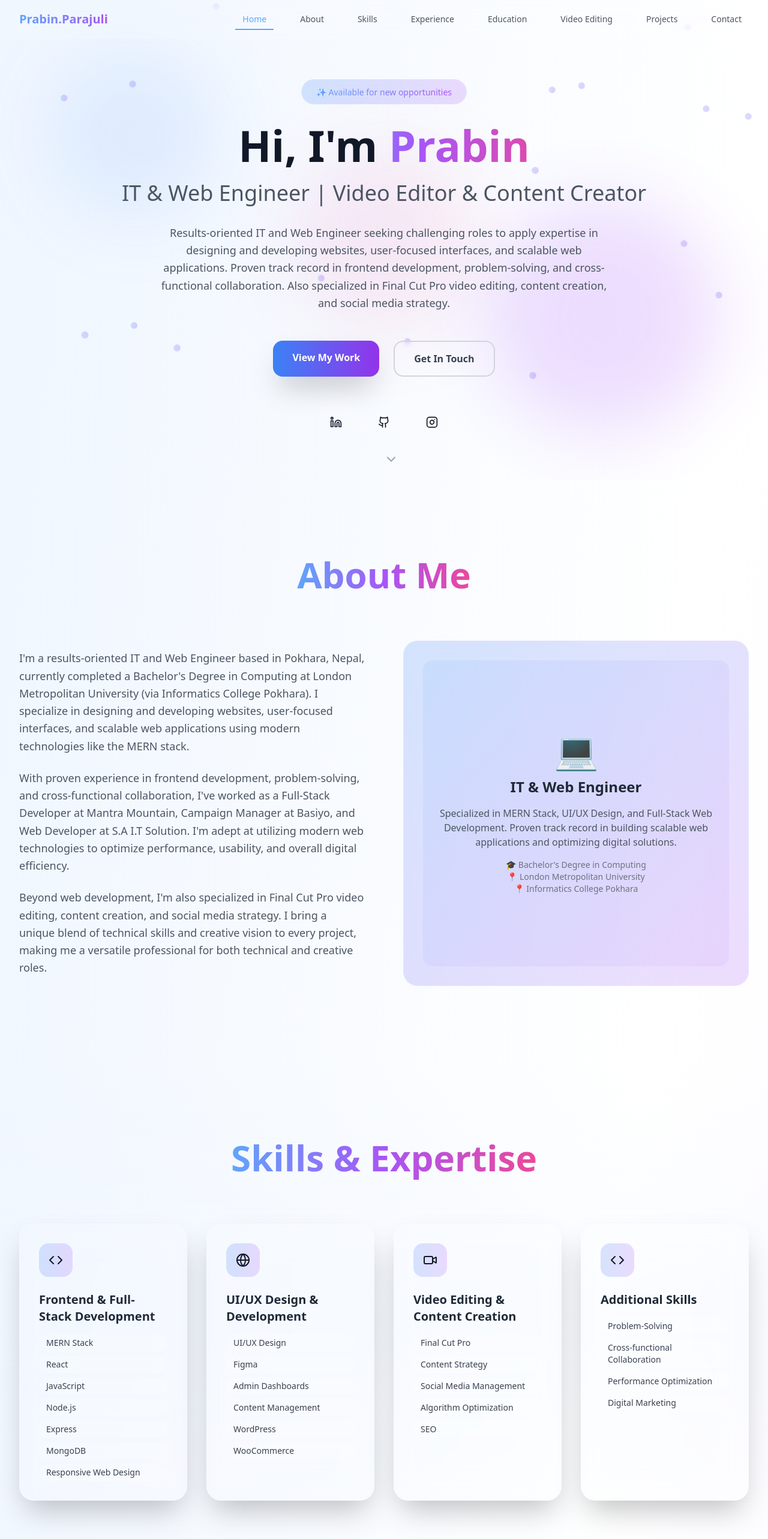
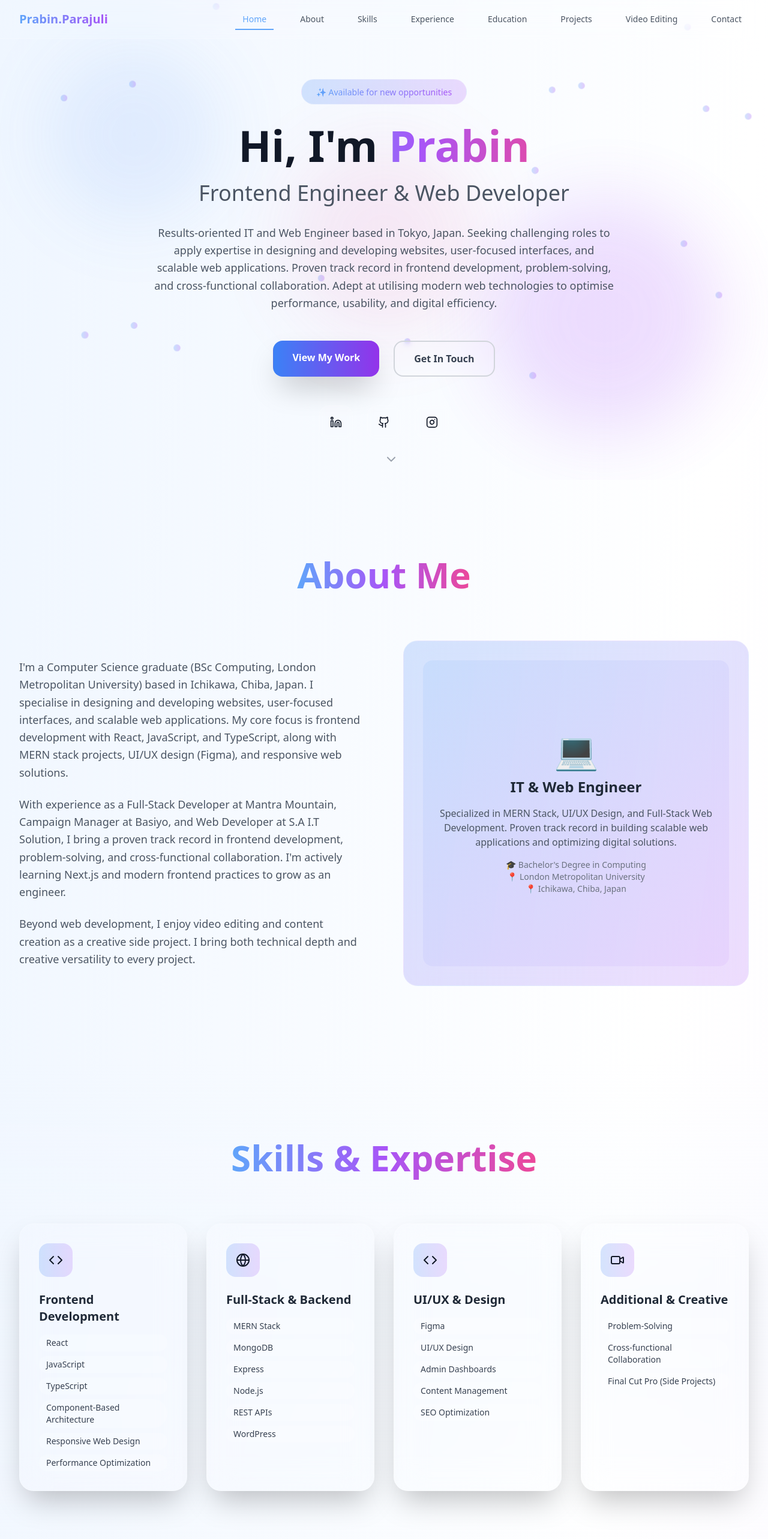
Before and after one commit to Prabin-496/pprabin.com.np, a React (Vite) app: page / in a window 1280 px wide. Shown: the top 2566 px of the page at 60% size. Built offline with nearby package versions, Linux system fonts and the light colour scheme.

Commit message:
Japan Based IT engineeer

```diff
--- a/src/components/Portfolio.tsx
+++ b/src/components/Portfolio.tsx
@@ -24,7 +24,7 @@ const Portfolio = () => {
 
   useEffect(() => {
     const handleScroll = () => {
-      const sections = ['home', 'about', 'skills', 'experience', 'education', 'video-editing', 'projects', 'contact'];
+      const sections = ['home', 'about', 'skills', 'experience', 'education', 'projects', 'video-editing', 'contact'];
       const scrollPosition = window.scrollY + 100;
 
       sections.forEach(section => {
@@ -95,7 +95,7 @@ const Portfolio = () => {
       title: 'Singapore Handpans',
       description: 'E-commerce website for handcrafted handpans, showcasing instruments, sound samples, and brand story.',
       image: handpan,
-      technologies: ['WordPress', 'Elementor', 'Custom CSS', 'JavaScript','JS'],
+      technologies: ['WordPress', 'Elementor', 'Custom CSS', 'JavaScript'],
       liveLink: 'https://singaporehandpans.com/',
       category: 'wordpress'
     }
@@ -147,24 +147,24 @@ const Portfolio = () => {
 
   const skills = [
     {
-      category: 'Frontend & Full-Stack Development',
+      category: 'Frontend Development',
       icon: <Code className="w-6 h-6" />,
-      skills: ['MERN Stack', 'React', 'JavaScript', 'Node.js', 'Express', 'MongoDB', 'Responsive Web Design']
+      skills: ['React', 'JavaScript', 'TypeScript', 'Component-Based Architecture', 'Responsive Web Design', 'Performance Optimization']
     },
     {
-      category: 'UI/UX Design & Development',
+      category: 'Full-Stack & Backend',
       icon: <Globe className="w-6 h-6" />,
-      skills: ['UI/UX Design', 'Figma', 'Admin Dashboards', 'Content Management', 'WordPress', 'WooCommerce']
+      skills: ['MERN Stack', 'MongoDB', 'Express', 'Node.js', 'REST APIs', 'WordPress']
     },
     {
-      category: 'Video Editing & Content Creation',
-      icon: <Video className="w-6 h-6" />,
-      skills: ['Final Cut Pro', 'Content Strategy', 'Social Media Management', 'Algorithm Optimization', 'SEO']
+      category: 'UI/UX & Design',
+      icon: <Code className="w-6 h-6" />,
+      skills: ['Figma', 'UI/UX Design', 'Admin Dashboards', 'Content Management', 'SEO Optimization']
     },
     {
-      category: 'Additional Skills',
-      icon: <Code className="w-6 h-6" />,
-      skills: ['Problem-Solving', 'Cross-functional Collaboration', 'Performance Optimization', 'Digital Marketing']
+      category: 'Additional & Creative',
+      icon: <Video className="w-6 h-6" />,
+      skills: ['Problem-Solving', 'Cross-functional Collaboration', 'Final Cut Pro (Side Projects)']
     }
   ];
 
@@ -183,7 +183,7 @@ const Portfolio = () => {
       company: 'Basiyo',
       position: 'Campaign Manager / Web & UI Operations',
       location: 'Nepal',
-      period: 'Feb 2022 - 2025',
+      period: 'Feb 2022 - 2024',
       description: 'Managed frontend content and admin dashboards for digital campaigns. Optimized UI/UX of landing pages to improve user experience. Tracked performance metrics and coordinated updates with design and dev teams.',
       technologies: ['UI/UX Design', 'Admin Dashboards', 'Content Management', 'Performance Analytics']
     },
@@ -222,16 +222,13 @@ const Portfolio = () => {
     'Learning npm',
     'Microsoft 365 Copilot First Look',
     'Objects in JavaScript',
-    'React (Multiple Certifications)',
-    'Node.js (Multiple Certifications)',
-    'AI (Multiple Certifications)',
-    'UX Design (Multiple Certifications)'
+    'React & Node.js (Multiple Certifications)'
   ];
 
   const languages = [
     { name: 'English', level: 'Fluent' },
     { name: 'Nepali', level: 'Native' },
-    { name: 'Japanese', level: 'Elementary' }
+    { name: 'Japanese', level: 'JLPT N5–N4 (Basic Communication)' }
   ];
 
   const Navigation = () => (
@@ -251,7 +248,7 @@ const Portfolio = () => {
           </motion.div>
 
           <div className="hidden md:flex items-center space-x-8">
-            {['Home', 'About', 'Skills', 'Experience', 'Education', 'Video Editing', 'Projects', 'Contact'].map((item) => (
+            {['Home', 'About', 'Skills', 'Experience', 'Education', 'Projects', 'Video Editing', 'Contact'].map((item) => (
               <motion.a
                 key={item}
                 href={`#${item.toLowerCase().replace(' ', '-')}`}
@@ -291,7 +288,7 @@ const Portfolio = () => {
             exit={{ opacity: 0, height: 0 }}
           >
             <div className="px-6 py-4 space-y-4">
-              {['Home', 'About', 'Skills', 'Experience', 'Education', 'Video Editing', 'Projects', 'Contact'].map((item) => (
+              {['Home', 'About', 'Skills', 'Experience', 'Education', 'Projects', 'Video Editing', 'Contact'].map((item) => (
                 <a
                   key={item}
                   href={`#${item.toLowerCase().replace(' ', '-')}`}
@@ -354,7 +351,7 @@ const Portfolio = () => {
             animate={{ opacity: 1, y: 0 }}
             transition={{ delay: 0.5 }}
           >
-            IT & Web Engineer | Video Editor & Content Creator
+            Frontend Engineer & Web Developer
           </motion.h2>
 
           <motion.p
@@ -363,7 +360,7 @@ const Portfolio = () => {
             animate={{ opacity: 1, y: 0 }}
             transition={{ delay: 0.7 }}
           >
-            Results-oriented IT and Web Engineer seeking challenging roles to apply expertise in designing and developing websites, user-focused interfaces, and scalable web applications. Proven track record in frontend development, problem-solving, and cross-functional collaboration. Also specialized in Final Cut Pro video editing, content creation, and social media strategy.
+            Results-oriented IT and Web Engineer based in Tokyo, Japan. Seeking challenging roles to apply expertise in designing and developing websites, user-focused interfaces, and scalable web applications. Proven track record in frontend development, problem-solving, and cross-functional collaboration. Adept at utilising modern web technologies to optimise performance, usability, and digital efficiency.
           </motion.p>
 
           <motion.div
@@ -373,7 +370,7 @@ const Portfolio = () => {
             transition={{ delay: 0.9 }}
           >
             <motion.a
-              href="#video-editing"
+              href="#projects"
               className="group relative px-8 py-4 bg-gradient-to-r from-blue-500 to-purple-600 rounded-2xl text-white font-semibold shadow-2xl overflow-hidden"
               whileHover={{ scale: 1.05, y: -2 }}
               whileTap={{ scale: 0.95 }}
@@ -468,13 +465,13 @@ const Portfolio = () => {
               transition={{ delay: 0.3 }}
             >
               <p className="text-lg text-gray-600 dark:text-gray-400 leading-relaxed">
-                I'm a results-oriented IT and Web Engineer based in Pokhara, Nepal, currently completed a Bachelor's Degree in Computing at London Metropolitan University (via Informatics College Pokhara). I specialize in designing and developing websites, user-focused interfaces, and scalable web applications using modern technologies like the MERN stack.
+                I'm a Computer Science graduate (BSc Computing, London Metropolitan University) based in Ichikawa, Chiba, Japan. I specialise in designing and developing websites, user-focused interfaces, and scalable web applications. My core focus is frontend development with React, JavaScript, and TypeScript, along with MERN stack projects, UI/UX design (Figma), and responsive web solutions.
               </p>
               <p className="text-lg text-gray-600 dark:text-gray-400 leading-relaxed">
-                With proven experience in frontend development, problem-solving, and cross-functional collaboration, I've worked as a Full-Stack Developer at Mantra Mountain, Campaign Manager at Basiyo, and Web Developer at S.A I.T Solution. I'm adept at utilizing modern web technologies to optimize performance, usability, and overall digital efficiency.
+                With experience as a Full-Stack Developer at Mantra Mountain, Campaign Manager at Basiyo, and Web Developer at S.A I.T Solution, I bring a proven track record in frontend development, problem-solving, and cross-functional collaboration. I'm actively learning Next.js and modern frontend practices to grow as an engineer.
               </p>
               <p className="text-lg text-gray-600 dark:text-gray-400 leading-relaxed">
-                Beyond web development, I'm also specialized in Final Cut Pro video editing, content creation, and social media strategy. I bring a unique blend of technical skills and creative vision to every project, making me a versatile professional for both technical and creative roles.
+                Beyond web development, I enjoy video editing and content creation as a creative side project. I bring both technical depth and creative versatility to every project.
               </p>
             </motion.div>
 
@@ -496,7 +493,7 @@ const Portfolio = () => {
                     <div className="text-sm text-gray-500 dark:text-gray-400">
                       <p>🎓 Bachelor's Degree in Computing</p>
                       <p>📍 London Metropolitan University</p>
-                      <p>📍 Informatics College Pokhara</p>
+                      <p>📍 Ichikawa, Chiba, Japan</p>
                     </div>
                   </div>
                 </div>
@@ -787,7 +784,7 @@ const Portfolio = () => {
               viewport={{ once: true }}
               transition={{ delay: 0.2 }}
             >
-              Alongside my video editing expertise, I also develop web applications and digital solutions
+              Full-stack and frontend projects built with React, MERN stack, and WordPress
             </motion.p>
           </div>
 
@@ -894,7 +891,7 @@ const Portfolio = () => {
               viewport={{ once: true }}
             >
               <span className="bg-gradient-to-r from-blue-400 via-purple-500 to-pink-500 bg-clip-text text-transparent">
-                Video Editing Expertise
+                Video Editing
               </span>
             </motion.h2>
             <motion.p
@@ -904,7 +901,7 @@ const Portfolio = () => {
               viewport={{ once: true }}
               transition={{ delay: 0.2 }}
             >
-              Specialized in Final Cut Pro with deep expertise in social media algorithm optimization, content strategy, and audience engagement
+              A creative side project — video content creation with Final Cut Pro, social media optimization, and content strategy
             </motion.p>
           </div>
 
@@ -1056,10 +1053,10 @@ const Portfolio = () => {
             <div className="bg-white/10 dark:bg-gray-800/30 backdrop-blur-xl rounded-3xl p-12 border border-white/20 shadow-2xl">
               <Youtube className="w-16 h-16 text-red-400 mx-auto mb-6" />
               <h3 className="text-3xl font-bold mb-4 text-gray-800 dark:text-gray-200">
-                Perfect Fit for Video Editor & Social Media Manager Roles
+                Creative Side Projects
               </h3>
               <p className="text-gray-600 dark:text-gray-400 mb-8 max-w-2xl mx-auto">
-                With expertise in Final Cut Pro, content strategy, algorithm optimization, and social media management, I bring the perfect combination of technical skills and creative vision that companies need for video editing and social media roles.
+                Outside of web development, I create video content using Final Cut Pro. These projects showcase my ability to combine creative editing, content strategy, and social media optimization.
               </p>
               <div className="grid md:grid-cols-3 gap-6 mt-8">
                 <div className="bg-white/5 dark:bg-gray-700/20 rounded-2xl p-6">
@@ -1137,7 +1134,7 @@ const Portfolio = () => {
                 viewport={{ once: true }}
                 transition={{ delay: 0.2 }}
               >
-                Looking for an IT & Web Engineer, Video Editor, or Social Media Manager? Let's discuss how I can help bring your vision to life!
+                Looking for a Frontend Engineer or Web Developer? Open to opportunities in Tokyo and beyond. Let's connect!
               </motion.p>
             </div>
 
@@ -1154,7 +1151,7 @@ const Portfolio = () => {
                     Get in Touch
                   </h3>
                   <p className="text-lg text-gray-600 dark:text-gray-400 mb-8 leading-relaxed">
-                    I'm always excited to work on new projects. Whether you need web development, UI/UX design, video content creation, social media management, or full-stack solutions, I'm here to help bring your vision to life with expertise in MERN stack, Final Cut Pro, and modern web technologies!
+                    Open to Frontend Engineer, Web Developer, and related roles in Japan. I bring experience in React, MERN stack, UI/UX design (Figma), and building user-focused web applications. Let's discuss how I can contribute to your team!
                   </p>
                 </div>
 
@@ -1320,7 +1317,7 @@ const Portfolio = () => {
               Prabin.Parajuli
             </div>
             <p className="text-gray-600 dark:text-gray-400 text-sm mt-2">
-              IT & Web Engineer | Video Editor & Content Creator
+              Frontend Engineer & Web Developer · Based in Tokyo, Japan
             </p>
           </motion.div>
 
@@ -1360,7 +1357,7 @@ const Portfolio = () => {
           transition={{ delay: 0.4 }}
         >
           <p className="text-gray-600 dark:text-gray-400 text-sm">
-            © 2025 Prabin Parajuli. All rights reserved. Made with ❤️ in Nepal.
+            © 2025 Prabin Parajuli. All rights reserved. Based in Tokyo, Japan.
           </p>
         </motion.div>
       </div>
@@ -1376,8 +1373,8 @@ const Portfolio = () => {
         <Skills />
         <Experience />
         <EducationSection />
+        <Projects />
         <VideoEditing />
-        <Projects />
         <Contact />
         <Footer />
       </div>
```
